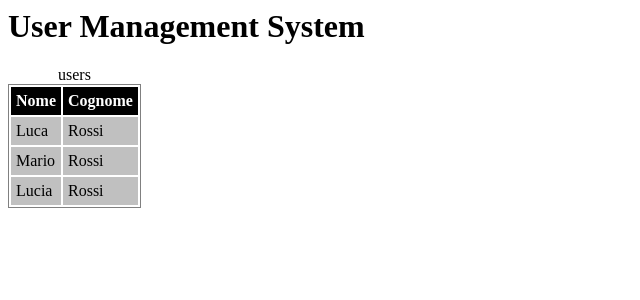
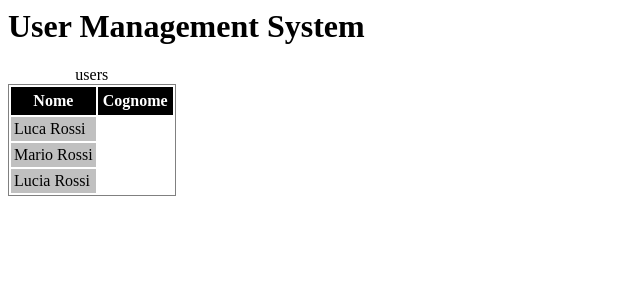
Before and after one commit to NickoManu/UMS, an Angular app: page / in a window 1280 px wide. Shown: the top 300 px of the page, without its empty margins (0-640 px from the left). Built offline with nearby package versions, Linux system fonts and the light colour scheme.

Commit message:
4 files modified, 4 added

```diff
--- a/src/app/app.component.html
+++ b/src/app/app.component.html
@@ -1,2 +1,3 @@
 <h1>User Management System</h1>
+
 <app-users></app-users>
--- /dev/null
+++ b/src/app/user/user.component.html
@@ -0,0 +1,2 @@
+<td>{{user.nome}}</td>
+<td>{{user.cognome}}</td>
--- /dev/null
+++ b/src/app/user/user.component.ts
@@ -0,0 +1,14 @@
+import { Component, Input, OnInit } from "@angular/core";
+
+@Component({
+  selector: "app-user",
+  templateUrl: "./user.component.html",
+  styleUrls: ["./user.component.css"]
+})
+export class UserComponent implements OnInit {
+  @Input("user-data") user;
+
+  constructor() {}
+
+  ngOnInit() {}
+}
--- /dev/null
+++ b/src/app/users/user.service.ts
@@ -0,0 +1,28 @@
+import { Injectable } from "@angular/core";
+
+@Injectable()
+export class UserService{
+    constructor(){
+
+  }
+
+  getUsers(){
+    return [
+    {
+      nome: "Luca",
+      cognome: "Rossi"
+    },
+
+    {
+      nome: "Mario",
+      cognome: "Rossi"
+    },
+
+    {
+      nome: "Lucia",
+      cognome: "Rossi"
+    }
+  ];
+  }
+
+}
--- a/src/app/users/users.component.html
+++ b/src/app/users/users.component.html
@@ -6,9 +6,8 @@
 		<th>Cognome</th>
 	</tr>
 
-	<tr *ngFor="let user of users">
-		<td>{{user.nome}}</td>
-		<td>{{user.cognome}}</td>
-	</tr>
+  <tr *ngFor="let user of users">
+    <app-user [user-data] = "user"></app-user>
+  </tr>
 
 </table>
--- a/src/app/users/users.component.ts
+++ b/src/app/users/users.component.ts
@@ -1,27 +1,20 @@
-import { Component } from "@angular/core";
+import { Component, OnInit } from "@angular/core";
+import { UserService } from "./user.service";
 
 @Component({
   selector: "app-users",
   templateUrl: "./users.component.html",
   styleUrls: ["./users.component.css"]
 })
-export class UsersComponent {
+export class UsersComponent implements OnInit {
   title = "users";
+  users = [];
 
-  users = [
-    {
-      nome: "Luca",
-      cognome: "Rossi"
-    },
+  constructor(private service: UserService) {
 
-    {
-      nome: "Mario",
-      cognome: "Rossi"
-    },
+  }
 
-    {
-      nome: "Lucia",
-      cognome: "Rossi"
-    }
-  ];
+  ngOnInit() {
+    this.users = this.service.getUsers();
+  }
 }
```
Also changed, not shown: src/app/app.module.ts (+5 -2 lines), src/app/user/user.component.css (added).
